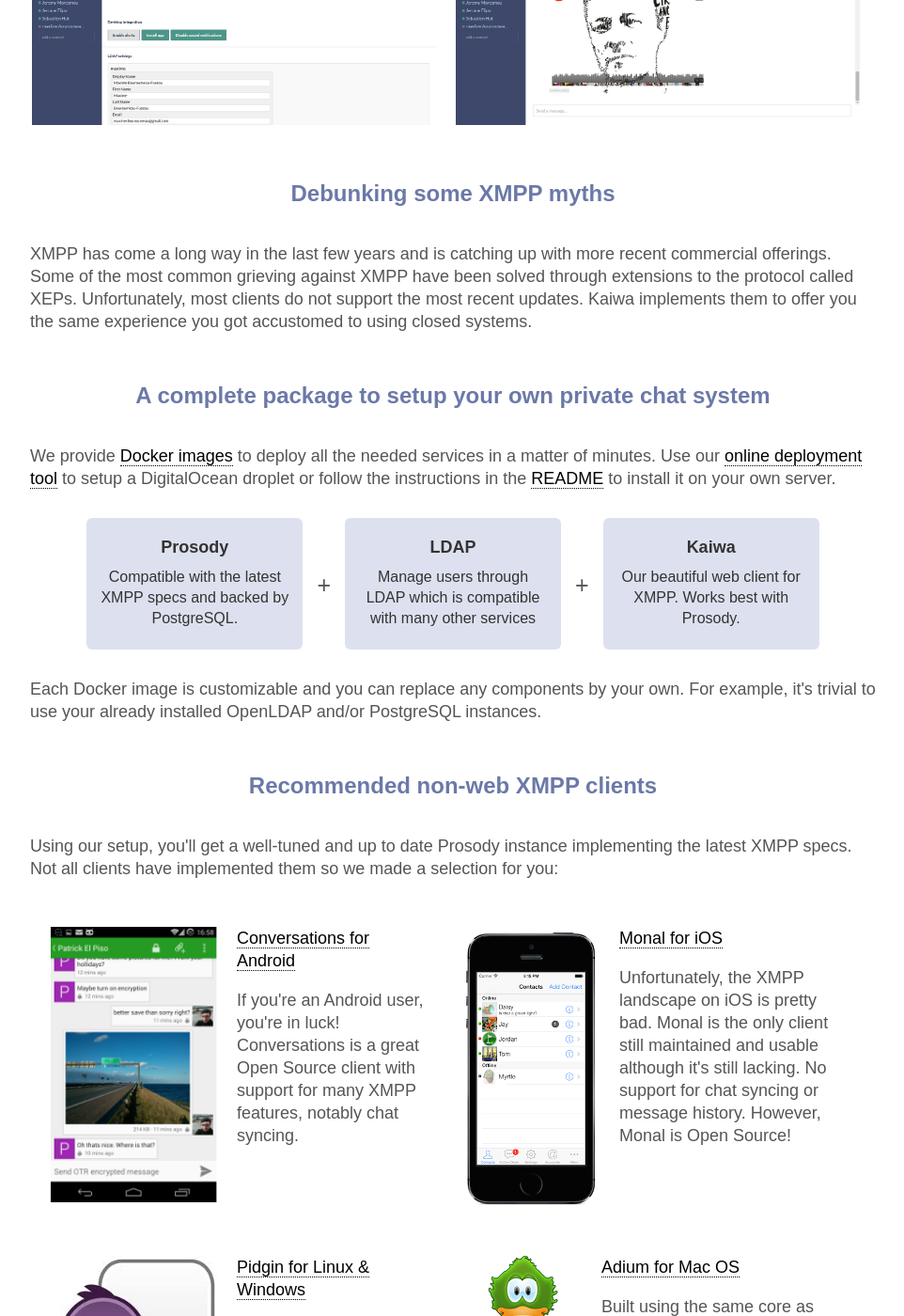
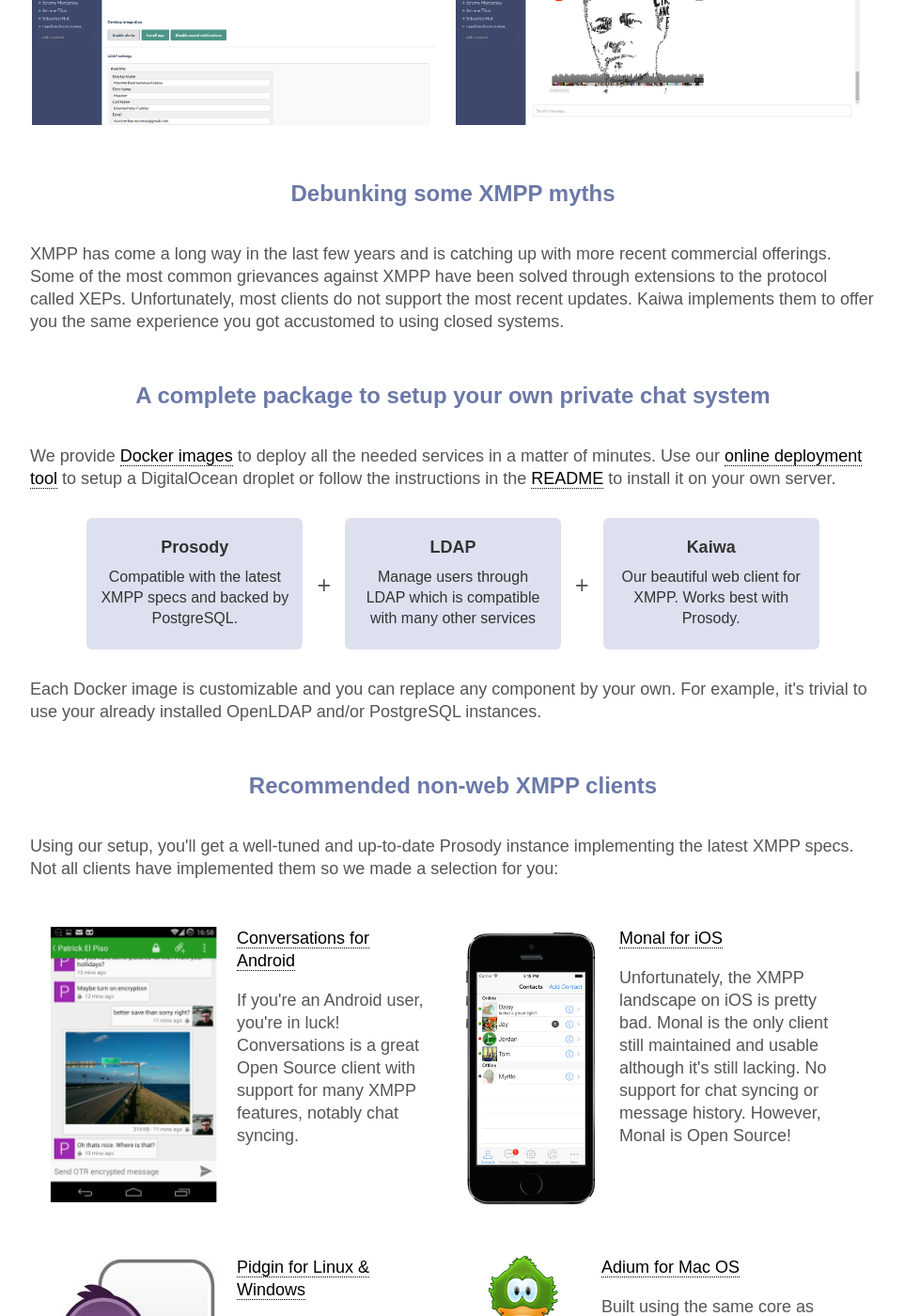
Before and after one commit to getkaiwa/kaiwa-site, a Jekyll site: the page built from index.html, in a window 1280 px wide and 1400 px high, scrolled down 1696 px. Shown: the whole window at 94% size, without its empty margins (158-1120 px from the left). Built offline with Jekyll 4.4.1, drawn with Linux system fonts in a browser that asks for light colours; nearby versions of some CDN libraries; some of the changed text lies outside the part shown.

Commit message:
fixed typos

```diff
--- a/index.html
+++ b/index.html
@@ -116,7 +116,7 @@
   <h1>Debunking some XMPP myths</h1>
   <p>
     XMPP has come a long way in the last few years and is catching up with
-    more recent commercial offerings. Some of the most common grieving against
+    more recent commercial offerings. Some of the most common grievances against
     XMPP have been solved through extensions to the protocol called XEPs.
     Unfortunately, most clients do not support the most recent updates. Kaiwa
     implements them to offer you the same experience you got accustomed to
@@ -152,7 +152,7 @@
     </div>
   </div>
   <p>
-    Each Docker image is customizable and you can replace any components
+    Each Docker image is customizable and you can replace any component
     by your own. For example, it's trivial to use your already installed
     OpenLDAP and/or PostgreSQL instances.
   </p>
@@ -160,7 +160,7 @@
 <div id="clients" class="container">
   <h1>Recommended non-web XMPP clients</h1>
   <p>
-    Using our setup, you'll get a well-tuned and up to date Prosody instance
+    Using our setup, you'll get a well-tuned and up-to-date Prosody instance
     implementing the latest XMPP specs. Not all clients have implemented
     them so we made a selection for you:
   </p>
```
Also changed, not shown: other parts of index.html (+2 -2 lines).
